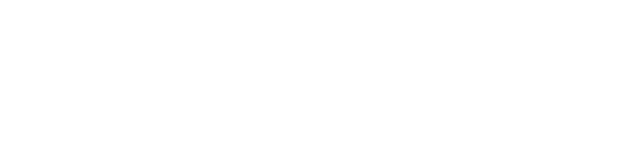
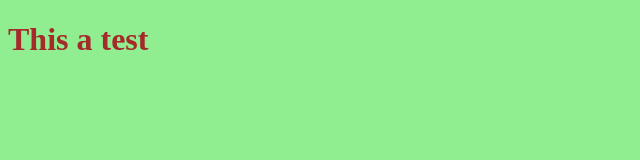
Before and after one commit to arpakraei/my-repo, a plain HTML site: page index.html in a window 1280 px wide. Shown: the whole page, without its empty margins (0-640 px from the left). Drawn offline with Linux system fonts and the light colour scheme.

Commit message:
Last change on index.html

```diff
--- a/index.html
+++ b/index.html
@@ -4,9 +4,9 @@
     <meta charset="UTF-8">
     <meta name="viewport" content="width=device-width, initial-scale=1.0">
     <title>Document</title>
-    <link type="text/css">
+    <link type="text/css" rel="stylesheet" href="style.css">
 </head>
 <body>
-
+    <h1>This a test</h1>
 </body>
 </html>
--- a/style.css
+++ b/style.css
@@ -0,0 +1,2 @@
+body{color:brown;
+background:lightgreen;}
```
